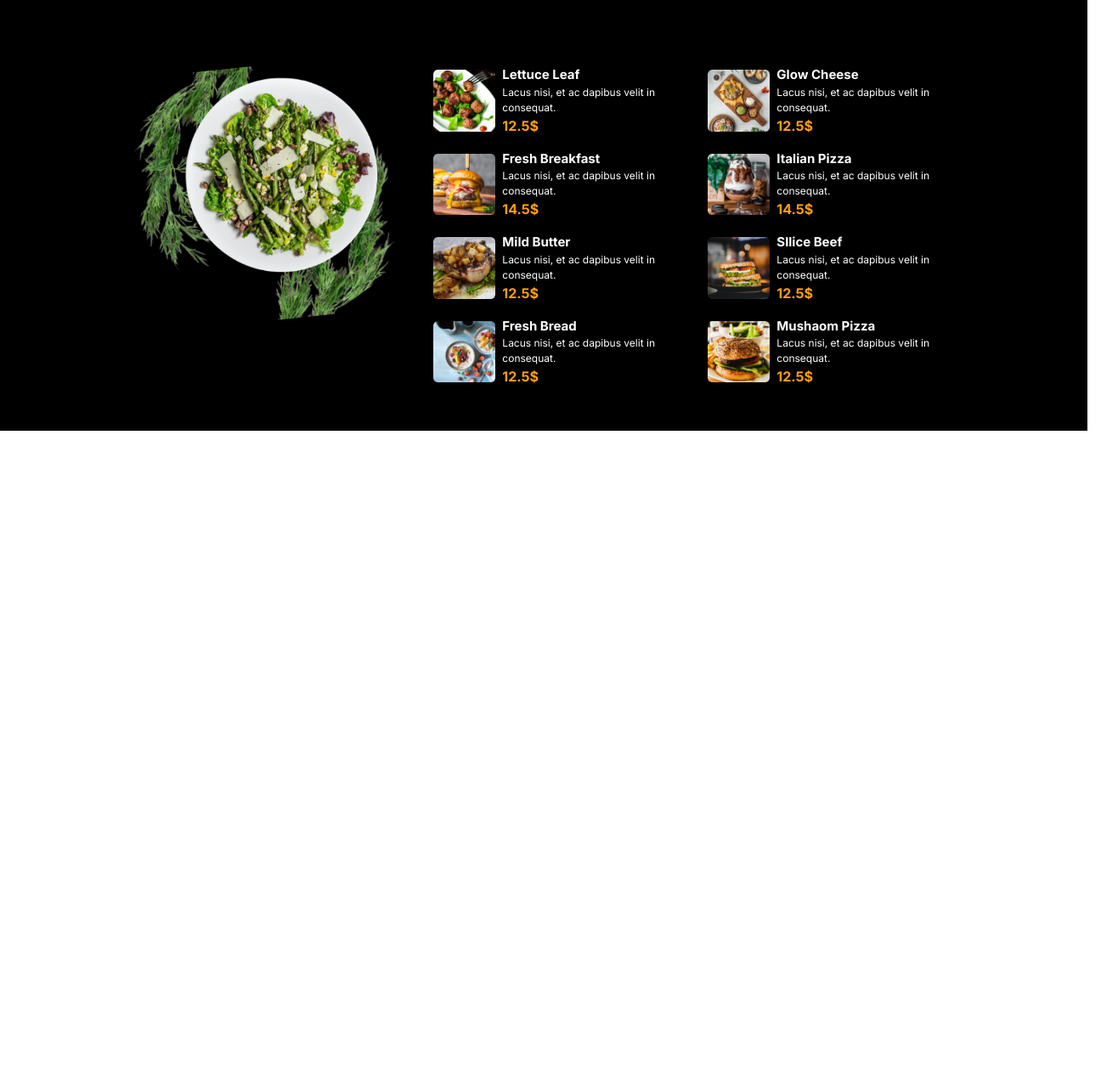
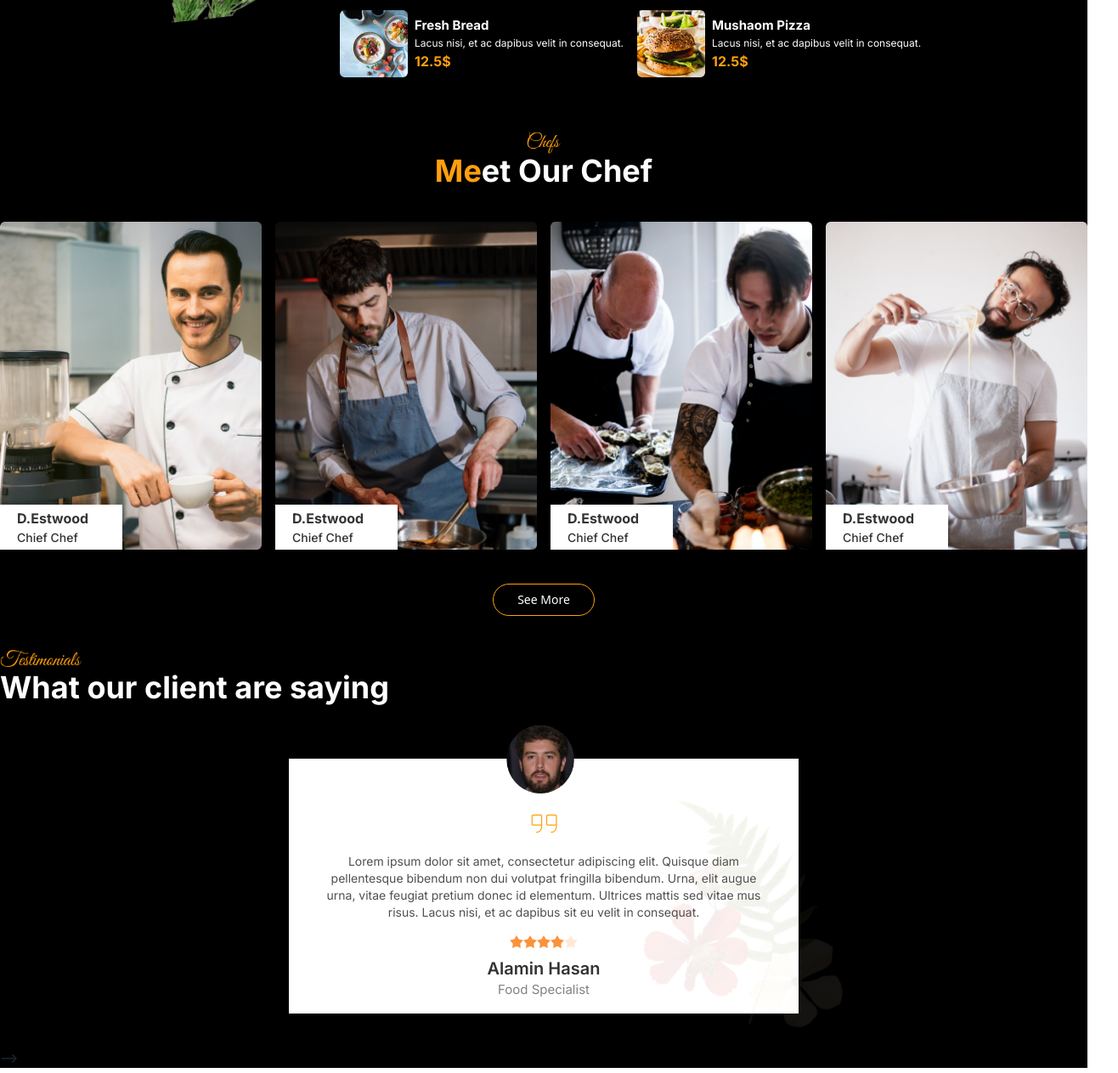
Before and after one commit to rayhan-khan-khan/food-quality, a plain HTML site: page index.html in a window 1280 px wide. Shown: the part 2669-3932 px from the top of the page at 85% size, 1316 px wide, since content can reach past the window. Before the commit the page ends 3176 px from the top, so only its background shows below. Drawn offline with nearby package versions, Linux system fonts and the light colour scheme.

Commit message:
i love you bro

```diff
--- a/index.html
+++ b/index.html
@@ -230,7 +230,7 @@
             </div>
           </div>
           <img
-            class="absolute w-36 right-0 top-0 md:-top-36 md:-right-5 md:w-56 lg:h-80 lg:-right-44 lg:top-56"
+            class="absolute w-36  -top-16 left-16 md:-top-36 md:-right-5 md:w-56 lg:h-80 lg:-right-44 lg:top-56"
             src="images/side.png"
             alt=""
           />
@@ -407,7 +407,7 @@
         </section>
       </main>
       <!-- Professional Chefs full -->
-      <section style="background-image: url(images/Professional\ Chefs.png)">
+      <!-- <section style="background-image: url(images/Professional\ Chefs.png)">
         <div
           class="grid grid-cols-2 gap-10 md:flex justify-between items-center max-w-5xl mx-auto p-3 md:py-20 py-10 text-white"
         >
@@ -560,9 +560,12 @@
             <h3 class="text-3xl font-bold mt-2">30+</h3>
           </div>
         </div>
-      </section>
+      </section> -->
       <!-- perant section -->
-      <section class="max-w-5xl mx-auto p-3">
+
+
+
+      <!-- <section class="max-w-5xl mx-auto p-3">
         <!-- Choose & pick  -->
         <section class="text-white">
           <div class="text-center pt-10">
@@ -584,7 +587,7 @@
               <li><a class="hover:text-color font-medium">Suops</a></li>
             </ul>
           </div>
-          <!--  -->
+
             <div class="flex flex-col md:flex-row gap-5 mb-10">
               <div class="relative md:w-[380px] ">
                 <img class="md:h-[300px] h-[260px] -rotate-6" src="pick/img.png" alt="" />
@@ -681,7 +684,81 @@
 
 
         </section>
-      </section>
+        <!-- Chefs -->
+         <section class="text-white mb-10">
+          <div class="text-center mt-16 mb-10">
+            <img class="mx-auto w-10" src="images/Chefs.png" alt="">
+            <h1 class="text-4xl font-bold"><span class="text-color">Me</span>et Our Chef</h1>
+          </div>
+        <div class="flex justify-center">
+          <div class="grid grid-cols-1  gap-4 md:grid-cols-4">
+            <div class="relative">
+              <img src="images/Chefs (1).png" alt="">
+              <button class="bg-white pl-5 py-1 pr-[40px] text-start absolute bottom-0">
+                <h1 class="text-[#333] font-bold text-[16px]">D.Estwood</h1>
+                <p class="text-[#333] text-[14px] font-medium">Chief Chef</p>
+              </button>
+            </div>
+            <div class="relative">
+              <img src="images/Chefs (2).png" alt="">
+              <button class="bg-white pl-5 py-1 pr-[40px] text-start absolute bottom-0">
+                <h1 class="text-[#333] font-bold text-[16px]">D.Estwood</h1>
+                <p class="text-[#333] text-[14px] font-medium">Chief Chef</p>
+              </button>
+            </div>
+            <div class="relative">
+              <img src="images/Chefs (3).png" alt="">
+              <button class="bg-white pl-5 py-1 pr-[40px] text-start absolute bottom-0">
+                <h1 class="text-[#333] font-bold text-[16px]">D.Estwood</h1>
+                <p class="text-[#333] text-[14px] font-medium">Chief Chef</p>
+              </button>
+            </div>
+            <div class="relative">
+              <img src="images/Chefs (4).png" alt="">
+              <button class="bg-white pl-5 py-1 pr-[40px] text-start absolute bottom-0">
+                <h1 class="text-[#333] font-bold text-[16px]">D.Estwood</h1>
+                <p class="text-[#333] text-[14px] font-medium">Chief Chef</p>
+              </button>
+            </div>
+
+          </div>
+
+        </div>
+        <div class="text-center">
+          <button class="border border-color px-7 py-2 text-white  mt-10 rounded-full text-sm font-sans">See More</button>
+         </div>
+         <!-- Testimonials -->
+         <section>
+          <div class="text-white mt-10">
+            <img class="w-24" src="images/Testimonials.png" alt="">
+            <h1 class="text-4xl font-bold mt-1">What our client are saying</h1>
+          </div>
+          <div class="md:w-[600px] relative mx-auto mt-16 bg-white">
+            <img class="absolute w-20 right-1/2 -mr-9 -top-10" src="images/logo.png" alt="">
+           <div class="md:px-10 py-4 px-2">
+            <svg class="mx-auto md:mb-4 mt-10" xmlns="http://www.w3.org/2000/svg" width="39" height="39" viewBox="0 0 49 49" fill="none">
+              <path d="M20.8487 27.9133H8.10651C7.70892 27.9133 7.32763 27.7553 7.04649 27.4741C6.76536 27.1928 6.60742 26.8114 6.60742 26.4137V14.4166C6.60742 14.0189 6.76536 13.6375 7.04649 13.3562C7.32763 13.075 7.70892 12.917 8.10651 12.917H19.3496C19.7472 12.917 20.1285 13.075 20.4097 13.3562C20.6908 13.6375 20.8487 14.0189 20.8487 14.4166V30.9126C20.8487 32.9012 20.059 34.8084 18.6534 36.2146C17.2477 37.6207 15.3412 38.4107 13.3533 38.4107" stroke="#FF9F0D" stroke-width="1.5" stroke-linecap="round" stroke-linejoin="round"/>
+              <path d="M42.5855 27.9133H29.8433C29.4457 27.9133 29.0644 27.7553 28.7833 27.4741C28.5022 27.1928 28.3442 26.8114 28.3442 26.4137V14.4166C28.3442 14.0189 28.5022 13.6375 28.7833 13.3562C29.0644 13.075 29.4457 12.917 29.8433 12.917H41.0865C41.484 12.917 41.8653 13.075 42.1465 13.3562C42.4276 13.6375 42.5855 14.0189 42.5855 14.4166V30.9126C42.5855 32.9012 41.7958 34.8084 40.3902 36.2146C38.9845 37.6207 37.078 38.4107 35.0901 38.4107" stroke="#FF9F0D" stroke-width="1.5" stroke-linecap="round" stroke-linejoin="round"/>
+            </svg>
+          <p class="text-[#4F4F4F] md:text-center text-start  text-sm">Lorem ipsum dolor sit amet, consectetur adipiscing elit. Quisque diam pellentesque bibendum non dui volutpat fringilla bibendum. Urna, elit augue urna, vitae feugiat pretium donec id elementum. Ultrices mattis sed vitae mus risus. Lacus nisi, et ac dapibus sit eu velit in consequat.</p>
+         <div class="text-center mt-3 ">
+          <div class="rating w-[80px]">
+            <input type="radio" name="rating-2" class="mask mask-star-2 bg-orange-400" />
+            <input type="radio" name="rating-2" class="mask mask-star-2 bg-orange-400" />
+            <input type="radio" name="rating-2" class="mask mask-star-2 bg-orange-400" />
+            <input type="radio" name="rating-2" class="mask mask-star-2 bg-orange-400" checked/>
+            <input type="radio" name="rating-2" class="mask mask-star-2 bg-orange-400" />
+          </div>
+          <h4 class="text-[#333] text-xl font-semibold">Alamin Hasan</h4>
+          <p class="text-[#828282] text-[15px]">Food Specialist</p>
+         </div>
+           </div>
+           <img class="md:w-80 absolute -top-0 lg:-right-20" src="images/bg-logo.png" alt="">
+          </div>
+
+         </section>
+        </section>
+      </section>  -->
     </main>
     <footer></footer>
   </body>
```
Also changed, not shown: images/Chefs (1).png (added), images/Chefs (2).png (added), images/Chefs (3).png (added), images/Chefs (4).png (added), images/Chefs.png (added), images/Testimonials.png (added), images/bg-logo.png (added), images/image 62 (1).png (added), images/logo.png (added).
